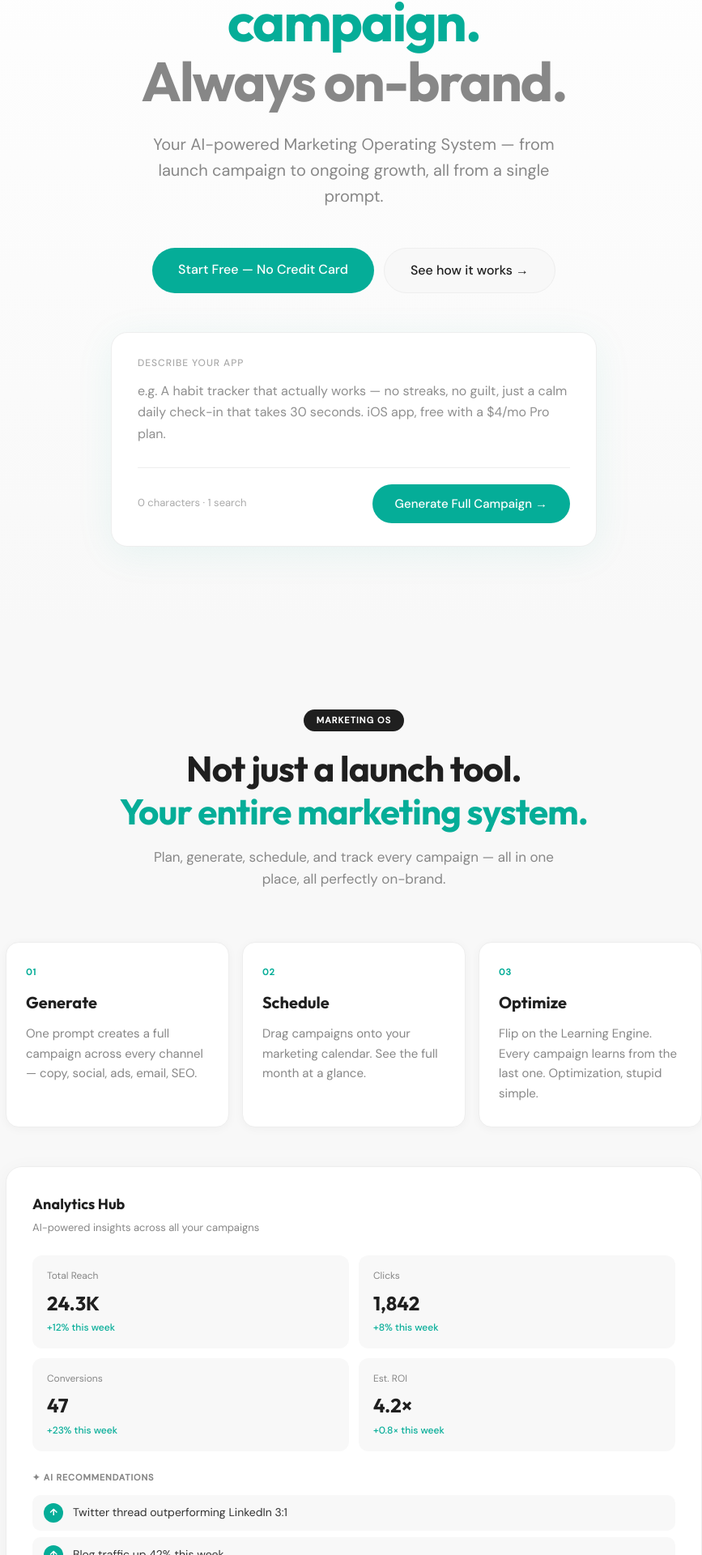
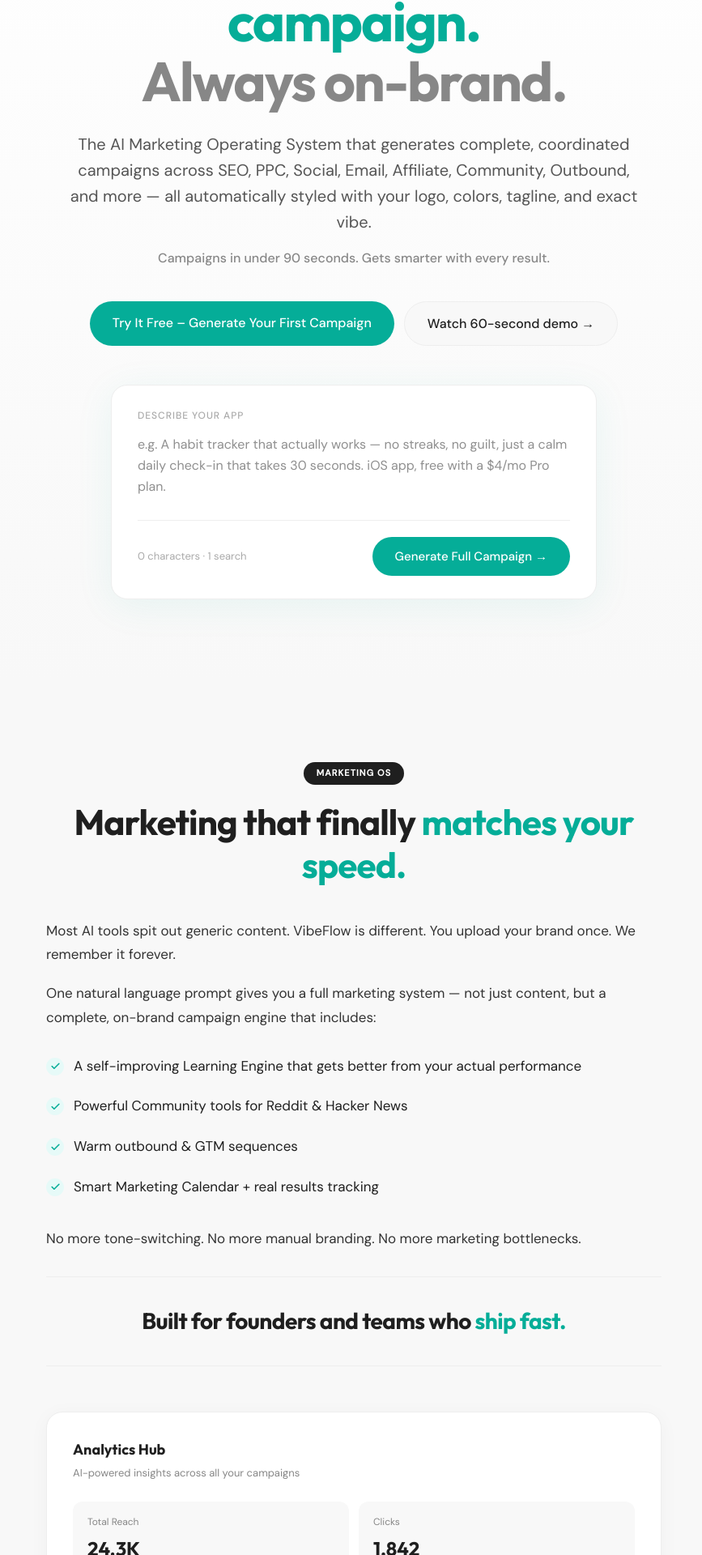
Before and after one commit to kintzele1/vibeflow, a Next.js app: page / in a window 1280 px wide. Shown: the part 233-2153 px from the top of the page at 81% size, without its empty margins (203-1070 px from the left). Built offline with nearby package versions, Linux system fonts and the light colour scheme; no server answers.

Commit message:
Landing copy refresh — Hero, MarketingOS w/ Learning Engine top bullet, Features w/ teal lucide icons + section CTA

```diff
--- a/src/components/hero/Hero.tsx
+++ b/src/components/hero/Hero.tsx
@@ -40,10 +40,20 @@
         {/* Subheadline */}
         <p style={{
           fontFamily: "var(--font-dm-sans)", fontSize: "clamp(16px, 2vw, 20px)",
-          color: "#878787", lineHeight: 1.6, marginBottom: 48,
-          maxWidth: 560, margin: "0 auto 48px",
+          color: "#555555", lineHeight: 1.6, marginBottom: 16,
+          maxWidth: 720, margin: "0 auto 16px",
         }}>
-          Your AI-powered Marketing Operating System — from launch campaign to ongoing growth, all from a single prompt.
+          The AI Marketing Operating System that generates complete, coordinated campaigns across SEO, PPC, Social, Email, Affiliate, Community, Outbound, and more — all automatically styled with your logo, colors, tagline, and exact vibe.
+        </p>
+
+        {/* Supporting line — speed + learning hook */}
+        <p style={{
+          fontFamily: "var(--font-dm-sans)", fontSize: "clamp(14px, 1.6vw, 16px)",
+          color: "#878787", lineHeight: 1.6, marginBottom: 40,
+          maxWidth: 560, margin: "0 auto 40px",
+          fontWeight: 500,
+        }}>
+          Campaigns in under 90 seconds. Gets smarter with every result.
         </p>
 
         {/* CTA buttons */}
@@ -51,14 +61,15 @@
           <a href="/login" style={{
             background: "#05AD98", color: "#FFFFFF",
             fontFamily: "var(--font-dm-sans)", fontWeight: 500, fontSize: 16,
-            padding: "14px 32px", borderRadius: 999, textDecoration: "none",
-          }}>Start Free — No Credit Card</a>
+            padding: "14px 28px", borderRadius: 999, textDecoration: "none",
+            textAlign: "center",
+          }}>Try It Free – Generate Your First Campaign</a>
           <a href="#how-it-works" style={{
             background: "#F8F8F8", color: "#1F1F1F",
             fontFamily: "var(--font-dm-sans)", fontWeight: 500, fontSize: 16,
-            padding: "14px 32px", borderRadius: 999, textDecoration: "none",
+            padding: "14px 28px", borderRadius: 999, textDecoration: "none",
             border: "1px solid #EEEEEE",
-          }}>See how it works →</a>
+          }}>Watch 60-second demo →</a>
         </div>
 
         {/* Demo prompt box */}
--- a/src/components/sections/MarketingOS.tsx
+++ b/src/components/sections/MarketingOS.tsx
@@ -1,3 +1,5 @@
+import { Check } from "lucide-react";
+
 export function MarketingOS() {
   const insights = [
     { label: "Twitter thread outperforming LinkedIn 3:1", icon: "↑", color: "#05AD98" },
@@ -6,12 +8,19 @@
     { label: "Best time to post: Tuesday 9am", icon: "✦", color: "#6060CC" },
   ];
 
+  const differentiators = [
+    "A self-improving Learning Engine that gets better from your actual performance",
+    "Powerful Community tools for Reddit & Hacker News",
+    "Warm outbound & GTM sequences",
+    "Smart Marketing Calendar + real results tracking",
+  ];
+
   return (
     <section style={{ padding: "100px 24px", background: "#F8F8F8" }}>
-      <div style={{ maxWidth: 860, margin: "0 auto" }}>
+      <div style={{ maxWidth: 760, margin: "0 auto" }}>
 
         {/* Header */}
-        <div style={{ textAlign: "center", marginBottom: 64 }}>
+        <div style={{ textAlign: "center", marginBottom: 40 }}>
           <div style={{
             display: "inline-block", background: "#1F1F1F", color: "#FFFFFF",
             fontFamily: "var(--font-dm-sans)", fontSize: 11, fontWeight: 600,
@@ -21,36 +30,58 @@
           <h2 style={{
             fontFamily: "var(--font-syne)", fontWeight: 700,
             fontSize: "clamp(28px, 4vw, 44px)", letterSpacing: "-0.02em", color: "#1F1F1F",
-            lineHeight: 1.2, marginBottom: 16,
+            lineHeight: 1.2,
           }}>
-            Not just a launch tool.<br />
-            <span style={{ color: "#05AD98" }}>Your entire marketing system.</span>
+            Marketing that finally <span style={{ color: "#05AD98" }}>matches your speed.</span>
           </h2>
-          <p style={{ fontFamily: "var(--font-dm-sans)", fontSize: 17, color: "#878787", maxWidth: 520, margin: "0 auto" }}>
-            Plan, generate, schedule, and track every campaign — all in one place, all perfectly on-brand.
+        </div>
+
+        {/* Body copy */}
+        <div style={{ fontFamily: "var(--font-dm-sans)", fontSize: 17, color: "#333333", lineHeight: 1.75, marginBottom: 32 }}>
+          <p style={{ margin: 0, marginBottom: 18 }}>
+            Most AI tools spit out generic content. VibeFlow is different. You upload your brand once. We remember it forever.
+          </p>
+          <p style={{ margin: 0, marginBottom: 18 }}>
+            One natural language prompt gives you a full marketing system — not just content, but a complete, on-brand campaign engine that includes:
+          </p>
+
+          {/* Bullets — teal checkmarks */}
+          <ul style={{ listStyle: "none", padding: 0, margin: "20px 0 24px" }}>
+            {differentiators.map(item => (
+              <li key={item} style={{
+                display: "flex", alignItems: "flex-start", gap: 12,
+                padding: "10px 0",
+              }}>
+                <span style={{
+                  flexShrink: 0, marginTop: 4,
+                  width: 22, height: 22, borderRadius: "50%",
+                  background: "#E6FAF8", display: "flex", alignItems: "center", justifyContent: "center",
+                }}>
+                  <Check size={13} color="#05AD98" strokeWidth={3} />
+                </span>
+                <span style={{ color: "#1F1F1F" }}>{item}</span>
+              </li>
+            ))}
+          </ul>
+
+          <p style={{ margin: 0, marginBottom: 0 }}>
+            No more tone-switching. No more manual branding. No more marketing bottlenecks.
           </p>
         </div>
 
-        {/* 3 pillars */}
-        <div style={{ display: "grid", gridTemplateColumns: "repeat(auto-fit, minmax(240px, 1fr))", gap: 16, marginBottom: 48 }}>
-          {[
-            { num: "01", title: "Generate", desc: "One prompt creates a full campaign across every channel — copy, social, ads, email, SEO." },
-            { num: "02", title: "Schedule", desc: "Drag campaigns onto your marketing calendar. See the full month at a glance." },
-            { num: "03", title: "Optimize", desc: "Flip on the Learning Engine. Every campaign learns from the last one. Optimization, stupid simple." },
-          ].map(p => (
-            <div key={p.title} style={{
-              background: "#FFFFFF", borderRadius: 16, padding: "28px 24px",
-              border: "1px solid #EEEEEE",
-              boxShadow: "0 2px 12px rgba(0,0,0,0.04)",
-            }}>
-              <div style={{
-                fontFamily: "var(--font-dm-sans)", fontSize: 11, fontWeight: 700,
-                color: "#05AD98", letterSpacing: "0.08em", marginBottom: 12,
-              }}>{p.num}</div>
-              <div style={{ fontFamily: "var(--font-syne)", fontWeight: 700, fontSize: 20, color: "#1F1F1F", marginBottom: 10 }}>{p.title}</div>
-              <div style={{ fontFamily: "var(--font-dm-sans)", fontSize: 15, color: "#878787", lineHeight: 1.65 }}>{p.desc}</div>
-            </div>
-          ))}
+        {/* Built for builders — emphasis */}
+        <div style={{
+          textAlign: "center", padding: "32px 0",
+          borderTop: "1px solid #EEEEEE", borderBottom: "1px solid #EEEEEE",
+          marginBottom: 56,
+        }}>
+          <p style={{
+            fontFamily: "var(--font-syne)", fontWeight: 700,
+            fontSize: "clamp(22px, 3vw, 28px)", color: "#1F1F1F",
+            letterSpacing: "-0.02em", margin: 0,
+          }}>
+            Built for founders and teams who <span style={{ color: "#05AD98" }}>ship fast.</span>
+          </p>
         </div>
 
         {/* Analytics mockup */}
```
Also changed, not shown: src/components/sections/Features.tsx (+65 -40 lines).
